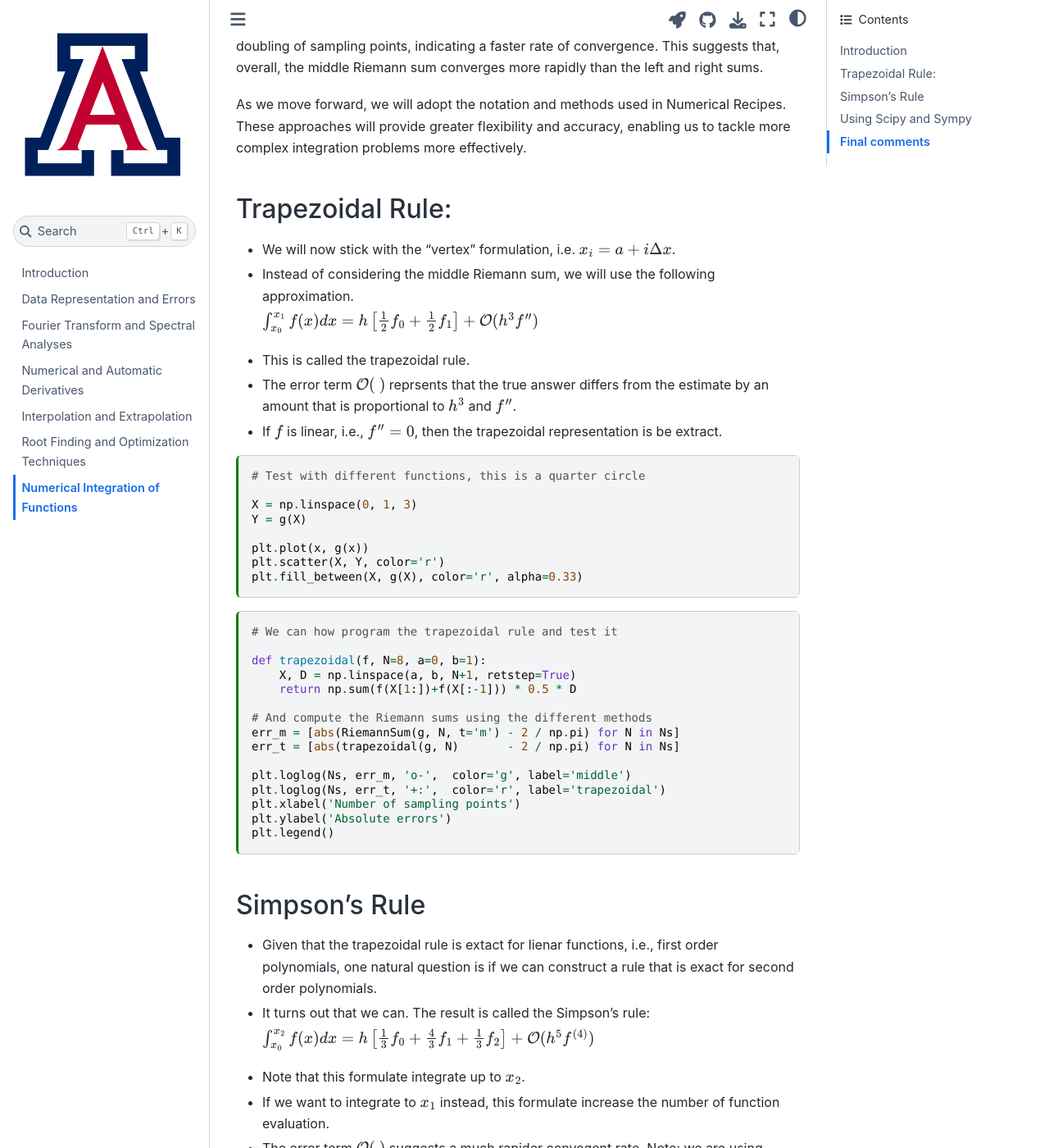
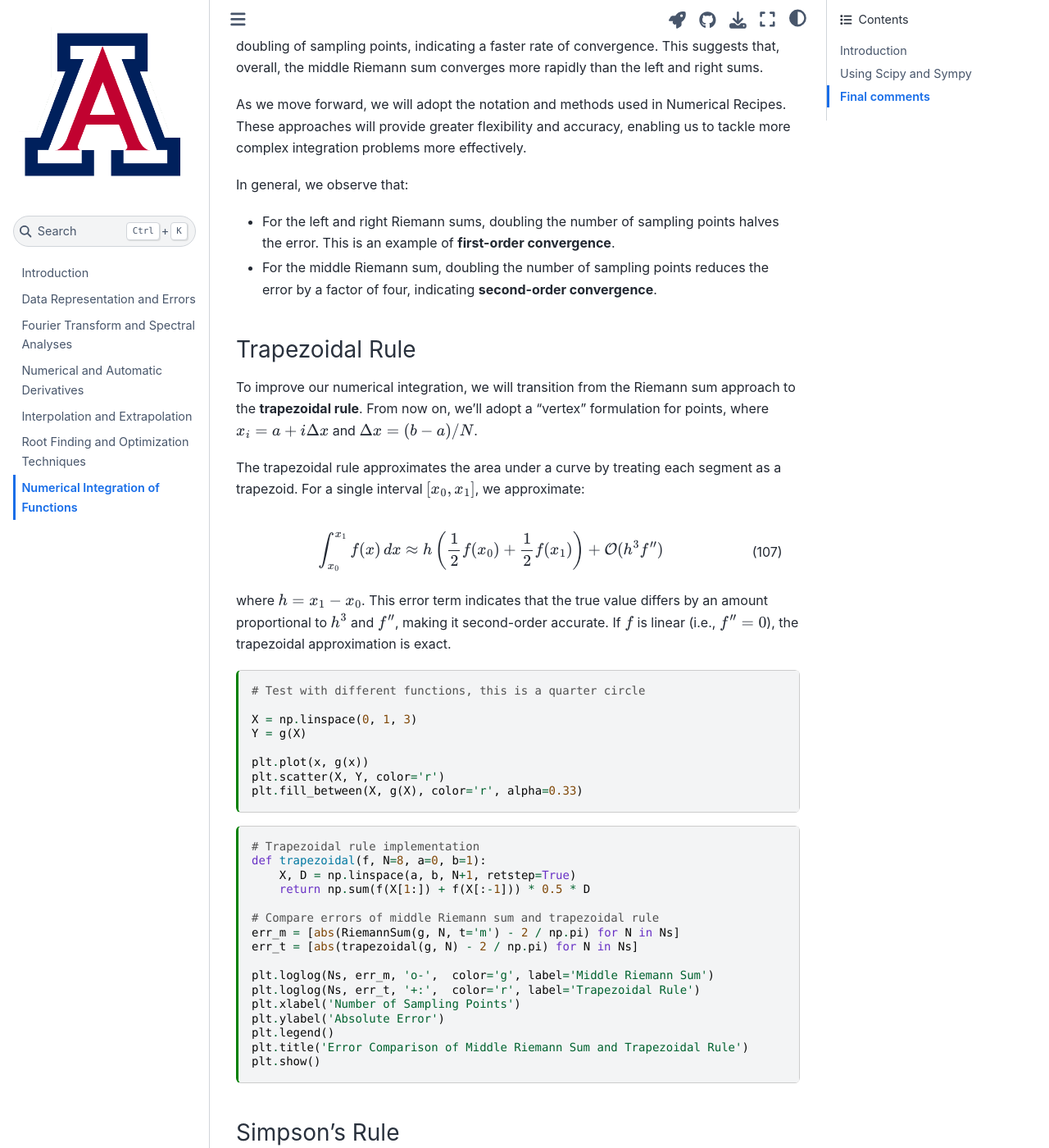
Before and after one commit to ua-2024q3-astr513/astr513, a Jupyter Book: the page built from docs/integration.md, in a window 1280 px wide and 1400 px high, scrolled down 6948 px. Shown: the whole window at 82% size. Built offline with Jupyter Book 1.0.4 settings and Sphinx 7.4.7 and the Sphinx Book theme 1.1.4, drawn with Linux system fonts in a browser that asks for light colours; some of the changed text lies outside the part shown.

Commit message:
Rewriting the higher order schemes

````diff
--- a/docs/integration.md
+++ b/docs/integration.md
@@ -326,20 +326,25 @@ As we move forward, we will adopt the notation and methods used in Numerical Rec
 
 +++
 
-## Trapezoidal Rule:
+In general, we observe that:
+* For the left and right Riemann sums, doubling the number of sampling points halves the error. This is an example of **first-order convergence**.
+* For the middle Riemann sum, doubling the number of sampling points reduces the error by a factor of four, indicating **second-order convergence**.
 
-* We will now stick with the "vertex" formulation, i.e. $x_i = a + i \Delta x$.
++++
 
-* Instead of considering the middle Riemann sum, we will use the following approximation.
+### Trapezoidal Rule
 
-  $\int_{x_0}^{x_1} f(x) dx =
-  h \left[\frac{1}{2} f_0 + \frac{1}{2} f_1\right] + \mathcal{O}(h^3 f'')$
+To improve our numerical integration, we will transition from the Riemann sum approach to the **trapezoidal rule**.
+From now on, we'll adopt a "vertex" formulation for points, where $x_i = a + i \Delta x$ and $\Delta x = (b - a)/N$.
 
-* This is called the trapezoidal rule.
-
-* The error term $\mathcal{O}(\ )$ reprsents that the true answer differs from the estimate by an amount that is proportional to $h^3$ and $f''$.
-
-* If $f$ is linear, i.e., $f'' = 0$, then the trapezoidal representation is be extract.
+The trapezoidal rule approximates the area under a curve by treating each segment as a trapezoid.
+For a single interval $[x_0, x_1]$, we approximate:
+\begin{align}
+\int_{x_0}^{x_1} f(x) \, dx \approx h \left( \frac{1}{2} f(x_0) + \frac{1}{2} f(x_1) \right) + \mathcal{O}(h^3 f'')
+\end{align}
+where $h = x_1 - x_0$.
+This error term indicates that the true value differs by an amount proportional to $h^3$ and $f''$, making it second-order accurate.
+If $f$ is linear (i.e., $f'' = 0$), the trapezoidal approximation is exact.
 
 ```{code-cell} ipython3
 # Test with different functions, this is a quarter circle
@@ -353,94 +358,101 @@ plt.fill_between(X, g(X), color='r', alpha=0.33)
 ```
 
 ```{code-cell} ipython3
-# We can how program the trapezoidal rule and test it
-
+# Trapezoidal rule implementation
 def trapezoidal(f, N=8, a=0, b=1):
     X, D = np.linspace(a, b, N+1, retstep=True)
-    return np.sum(f(X[1:])+f(X[:-1])) * 0.5 * D
+    return np.sum(f(X[1:]) + f(X[:-1])) * 0.5 * D
 
-# And compute the Riemann sums using the different methods
+# Compare errors of middle Riemann sum and trapezoidal rule
 err_m = [abs(RiemannSum(g, N, t='m') - 2 / np.pi) for N in Ns]
-err_t = [abs(trapezoidal(g, N)       - 2 / np.pi) for N in Ns]
+err_t = [abs(trapezoidal(g, N) - 2 / np.pi) for N in Ns]
 
-plt.loglog(Ns, err_m, 'o-',  color='g', label='middle')
-plt.loglog(Ns, err_t, '+:',  color='r', label='trapezoidal')
-plt.xlabel('Number of sampling points')
-plt.ylabel('Absolute errors')
+plt.loglog(Ns, err_m, 'o-',  color='g', label='Middle Riemann Sum')
+plt.loglog(Ns, err_t, '+:',  color='r', label='Trapezoidal Rule')
+plt.xlabel('Number of Sampling Points')
+plt.ylabel('Absolute Error')
 plt.legend()
+plt.title('Error Comparison of Middle Riemann Sum and Trapezoidal Rule')
+plt.show()
 ```
 
-## Simpson’s Rule
+### Simpson's Rule
 
-* Given that the trapezoidal rule is extact for lienar functions, i.e., first order polynomials, one natural question is if we can construct a rule that is exact for second order polynomials.
+The trapezoidal rule is exact for linear functions.
+Naturally, we may wonder if there's a method exact for quadratic functions.
+This leads us to Simpson's Rule.
 
-* It turns out that we can.  The result is called the Simpson's rule:
-
-  $\int_{x_0}^{x_2} f(x) dx =
-  h \left[\frac{1}{3} f_0 + \frac{4}{3} f_1 + \frac{1}{3} f_2\right] + \mathcal{O}(h^5 f^{(4)})$
-
-* Note that this formulate integrate up to $x_2$.
-
-* If we want to integrate to $x_1$ instead, this formulate increase the number of function evaluation.
-
-* The error term $\mathcal{O}(\ )$ suggests a much rapider convegent rate. Note: we are using second-order functions but expect fourth-order convergence!
+Simpson's rule approximates the integral over two intervals $[x_0, x_2]$ by fitting a quadratic polynomial.
+This yields:
+\begin{align}
+\int_{x_0}^{x_2} f(x) \, dx \approx h \left( \frac{1}{3} f(x_0) + \frac{4}{3} f(x_1) + \frac{1}{3} f(x_2) \right) + \mathcal{O}(h^5 f^{(4)})
+\end{align}
+where $h = \frac{x_2 - x_0}{2}$ and $x_1 = \frac{x_0 + x_2}{2}$.
+This error term indicates that Simpson's Rule is fourth-order accurate---even when using quadratic approximations, we achieve convergence as though we were using fourth-degree terms.
 
 ```{code-cell} ipython3
-# We can how program the Simpson rule and test it
-
-def Simpson(f, N=8, a=0, b=1):
+# Simpson's rule implementation
+def simpson(f, N=8, a=0, b=1):
     X, D = np.linspace(a, b, N+1, retstep=True)
     S = 0
-    for i in range(N//2):
-        l = X[2*i]
-        m = X[2*i+1]
-        r = X[2*i+2]
-        S += D * (f(l) + 4*f(m) + f(r)) / 3
+    for i in range(N // 2):
+        l = X[2 * i]
+        m = X[2 * i + 1]
+        r = X[2 * i + 2]
+        S += D * (f(l) + 4 * f(m) + f(r)) / 3
     return S
 
-# And compute the Riemann sums using the different methods
-err_m = [abs(RiemannSum(g, N, t='m') - 2 / np.pi) for N in Ns]
-err_t = [abs(trapezoidal(g, N)       - 2 / np.pi) for N in Ns]
-err_S = [abs(Simpson(g, N)           - 2 / np.pi) for N in Ns]
+# Compare errors of middle Riemann, trapezoidal, and Simpson's rule
+err_S = [abs(simpson(g, N) - 2 / np.pi) for N in Ns]
 
-plt.loglog(Ns, err_m, 'o-',  color='g', label='middle')
-plt.loglog(Ns, err_t, '+:',  color='r', label='trapezoidal')
-plt.loglog(Ns, err_S, 'x:',  color='b', label='Simpson')
-
-plt.xlabel('Number of sampling points')
-plt.ylabel('Absolute errors')
+plt.loglog(Ns, err_m, 'o-',  color='g', label='Middle Riemann Sum')
+plt.loglog(Ns, err_t, '+:',  color='r', label='Trapezoidal Rule')
+plt.loglog(Ns, err_S, 'x:',  color='b', label="Simpson's Rule")
+plt.xlabel('Number of Sampling Points')
+plt.ylabel('Absolute Error')
 plt.legend()
+plt.title('Error Comparison of Middle Riemann, Trapezoidal, and Simpson’s Rules')
+plt.show()
 ```
 
+### Bode's Rule
+
+Simpson's rule is exact for quadratic polynomials, but what if we want a rule that is exact for quartic polynomials?
+Bode's Rule addresses this, using a polynomial fit across four intervals to achieve even higher accuracy.
+
+Bode's rule integrates over four intervals, providing an approximation that is exact for polynomials up to degree four:
+\begin{align}
+\int_{x_0}^{x_4} f(x) , dx \approx h \left( \frac{14}{45} f(x_0) + \frac{64}{45} f(x_1) + \frac{24}{45} f(x_2) + \frac{64}{45} f(x_3) + \frac{14}{45} f(x_4) \right) + \mathcal{O}(h^7 f^{(6)})
+\end{align}
+where $h = (x_4 - x_0)/4$.
+This method is sixth-order accurate, meaning it converges more quickly than Simpson's Rule for smooth functions.
+
 ```{code-cell} ipython3
-# We can even generalize it to the Bode's rule
-
-def Bode(f, N=8, a=0, b=1):
+# Bode's rule implementation
+def bode(f, N=8, a=0, b=1):
     X, D = np.linspace(a, b, N+1, retstep=True)
     S = 0
-    for i in range(N//4):
-        x0 = X[4*i]
-        x1 = X[4*i+1]
-        x2 = X[4*i+2]
-        x3 = X[4*i+3]
-        x4 = X[4*i+4]
-        S += D * (14*f(x0) + 64*f(x1) + 24*f(x2) + 64*f(x3) + 14*f(x4)) / 45
+    for i in range(N // 4):
+        x0 = X[4 * i]
+        x1 = X[4 * i + 1]
+        x2 = X[4 * i + 2]
+        x3 = X[4 * i + 3]
+        x4 = X[4 * i + 4]
+        S += D * (14 * f(x0) + 64 * f(x1) + 24 * f(x2) + 64 * f(x3) + 14 * f(x4)) / 45
     return S
 
-# And compute the Riemann sums using the different methods
-err_m = [abs(RiemannSum(g, N, t='m') - 2 / np.pi) for N in Ns]
-err_t = [abs(trapezoidal(g, N)       - 2 / np.pi) for N in Ns]
-err_S = [abs(Simpson(g, N)           - 2 / np.pi) for N in Ns]
-err_B = [abs(Bode(g, N)              - 2 / np.pi) for N in Ns]
+# Compare errors of middle Riemann, trapezoidal, Simpson's, and Bode's rule
+err_B = [abs(bode(g, N) - 2 / np.pi) for N in Ns]
 
-plt.loglog(Ns, err_m, 'o-',  color='g', label='middle')
-plt.loglog(Ns, err_t, '+:',  color='r', label='trapezoidal')
-plt.loglog(Ns, err_S, 'x:',  color='b', label='Simpson')
-plt.loglog(Ns, err_B, 'o:',  color='k', label='Bode')
-
-plt.xlabel('Number of sampling points')
-plt.ylabel('Absolute errors')
+plt.loglog(Ns, err_m, 'o-',  color='g', label='Middle Riemann Sum')
+plt.loglog(Ns, err_t, '+:',  color='r', label='Trapezoidal Rule')
+plt.loglog(Ns, err_S, 'x:',  color='b', label="Simpson's Rule")
+plt.loglog(Ns, err_B, 'o:',  color='k', label="Bode's Rule")
+plt.xlabel('Number of Sampling Points')
+plt.ylabel('Absolute Error')
 plt.legend()
+plt.title('Error Comparison of Middle Riemann, Trapezoidal, Simpson’s, and Bode’s Rules')
+plt.show()
 ```
 
 ## Using Scipy and Sympy
````
